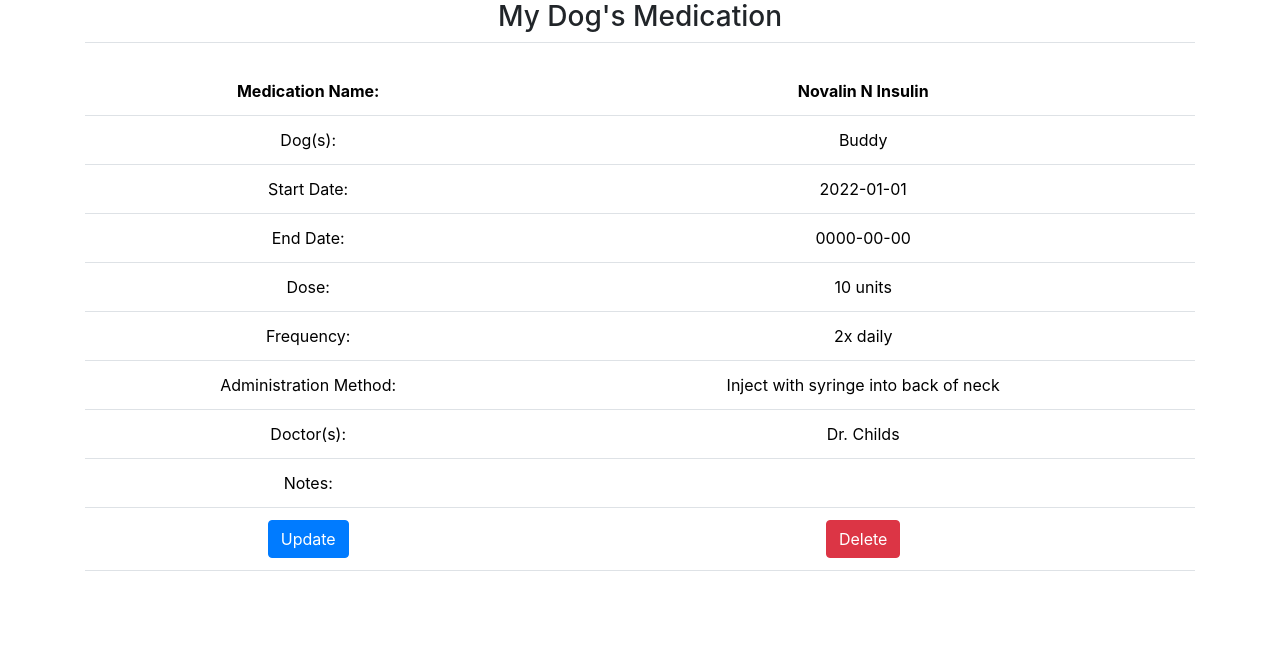
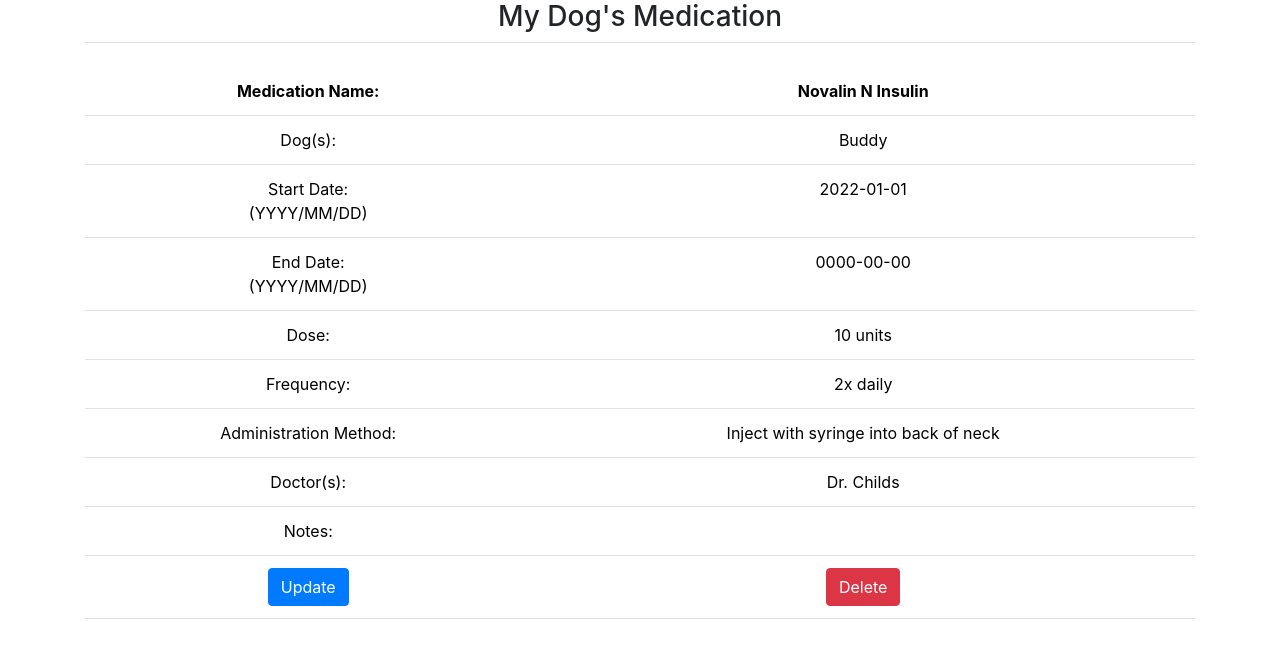
Before and after one commit to maxaeon/MyDogHealth, a PHP site: page /medication-view.php in a window 1280 px wide. Shown: the part 322-973 px from the top of the page. Run offline with PHP 8.4, Linux system fonts and the light colour scheme; data comes from the database, SQL or seed files in the repository.

Commit message:
Add files via upload

```diff
--- a/medication-read.php
+++ b/medication-read.php
@@ -13,10 +13,10 @@ include 'db.php';
     echo "<td>Dog(s): </td>";
     echo "<td>" . $row['fldmedicationDog'] . "</td>";
     echo "</tr>";
-   echo "<td> Start Date:</td>";
+   echo "<td> Start Date:<br>(YYYY/MM/DD)</td>";
     echo "<td>" . $row['fldmedicationStartDate'] . "</td>";
     echo "</tr>";
-    echo "<td> End Date:</td>";
+    echo "<td> End Date:<br>(YYYY/MM/DD)</td>";
     echo "<td>" . $row['fldmedicationEndDate'] . "</td>";
     echo "</tr>";
     echo "<td> Dose:</td>";
```
